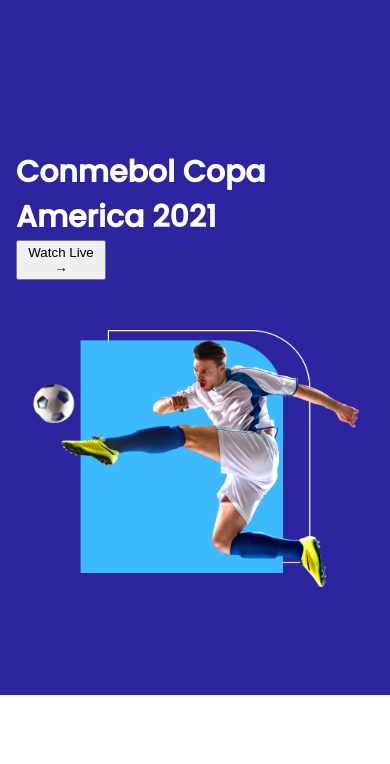
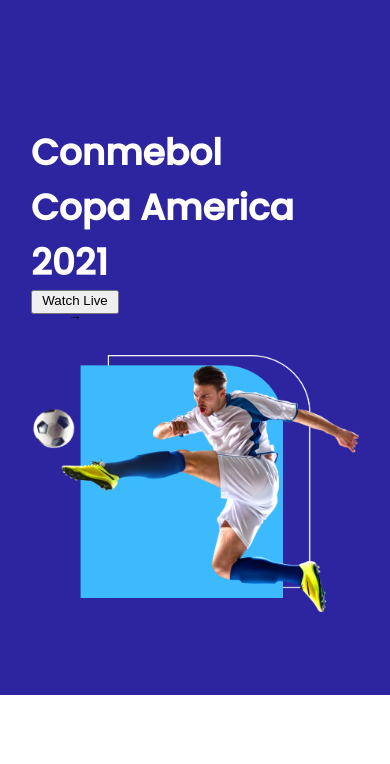
Before and after one commit to siamsadik007/Responsive-football, a plain HTML site: page index.html in a window 390 px wide. Shown: the top 764 px of the page. Drawn offline with Linux system fonts and the light colour scheme.

Commit message:
header responsive done

```diff
--- a/index.html
+++ b/index.html
@@ -17,7 +17,7 @@
     <header>
         <section class="banner">
             <div class="banner-info">
-                <h1 class="banner-text">Conmebol Copa America 2021</h1>
+                <h1 class="banner-text">Conmebol<br>Copa America 2021</h1>
                 <button>Watch Live <span>&#8594;</span></button>
             </div>
             <div>
--- a/style.css
+++ b/style.css
@@ -9,6 +9,7 @@
 }
 body{
   font-family: 'Poppins', sans-serif;
+  overflow-x: hidden;
 
 }
 /* banner style */
@@ -16,6 +17,7 @@ body{
   display: grid;
   grid-template-columns: repeat(2,1fr);
   grid-column-gap: 200px;
+  height: 677px;
   justify-content: space-between;
   background-color: #2D25A0;
 
@@ -26,16 +28,19 @@ height: 438px;
 margin: 153px 140px 86px 0;
 }
 .banner-info{
+    width: 485px;
+    height: 230px;
  margin: 207px 0 240px 156px;
 }
 .banner-text{
+
     font-size: 64px;
     color: white;
 
 }
 .banner-info button{
-    width: 90px;
-    height: 40px;
+    width: 88px;
+    height: 24px;
 }
 /* Player List Style */
 .players-list{
@@ -72,6 +77,7 @@ footer{
    text-align: center;
     align-items: center;
     margin-top: 40px;
+    margin-bottom: 63px;
 }
 .logo{
     margin-bottom: 20px;
@@ -111,15 +117,17 @@ footer{
        height: 695px;
    }
    .banner-text{
-       font-size: 30px;
+       font-size: 36px;
    }
    .banner-info{
-          margin:51px 66px 0 16px;
+       width: 278px;
+       height: 138p;
+       margin:112px 66px 0 16px;
    }
    .banner img{
        width: 329px;
        height: 259px;
-       margin: 50px 0 0 0;
+       margin: 0 16px 62px 16px;
 
    }
     .players{
```
